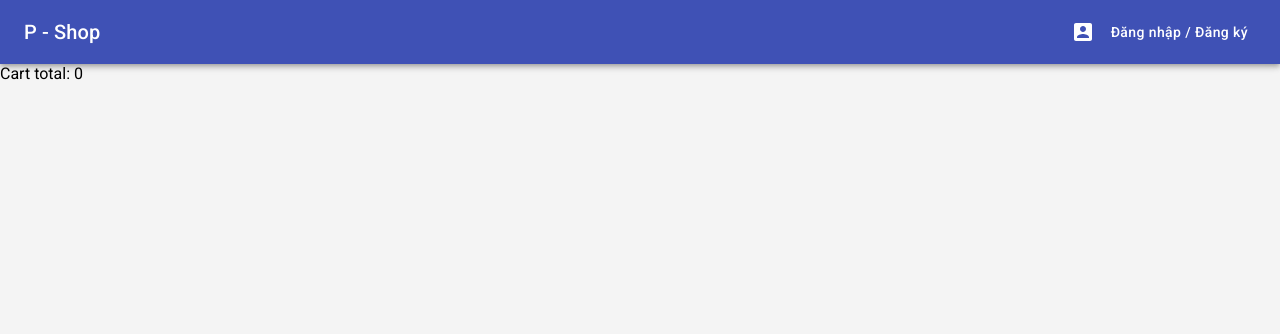
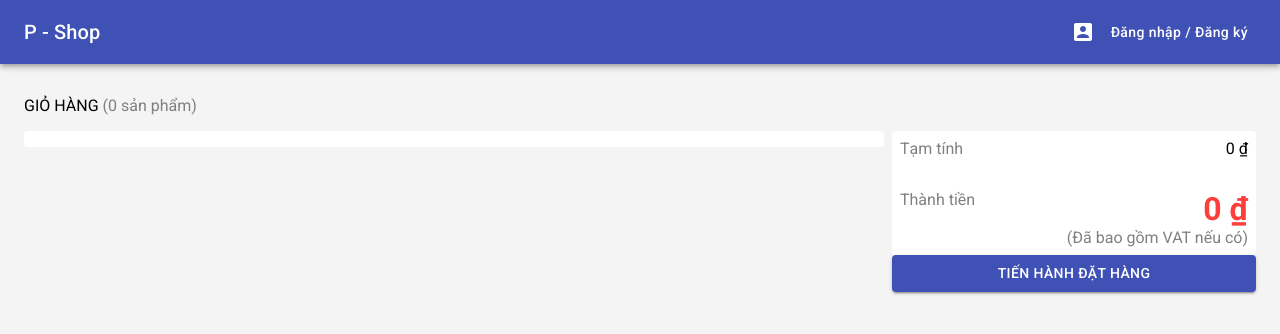
Before and after one commit to khanh2kjr/learn-reactjs, a React (Create React App) app: page /cart in a window 1280 px wide. Shown: the top 334 px of the page. Built offline with nearby package versions, Linux system fonts and the light colour scheme.

Commit message:
done module cart

```diff
--- a/src/components/form-controls/QuantityField.js
+++ b/src/components/form-controls/QuantityField.js
@@ -23,7 +23,7 @@ export default function QuantityField(props) {
         }) => {
           return (
             <>
-              <FormControl error={isTouched && invalid} fullWidth variant="outlined">
+              <FormControl  error={isTouched && invalid} fullWidth variant="outlined">
                 <InputLabel>{label}</InputLabel>
                 <OutlinedInput
                   name={name}
--- a/src/features/Cart/cartSlice.js
+++ b/src/features/Cart/cartSlice.js
@@ -31,7 +31,7 @@ const cartSlice = createSlice({
       const index = state.cartItems.findIndex(x => x.id === id)
 
       if (index >= 0) {
-        state.cartItems[index].quantity = quantity
+        state.cartItems[index].quantity = Number.parseInt(quantity)
       }
     },
     removeFromCart(state, action) {
--- /dev/null
+++ b/src/features/Cart/components/CartItem.js
@@ -0,0 +1,144 @@
+import { Box, makeStyles, Typography } from '@material-ui/core'
+import { STATIC_HOST, THUMBNAIL_PLACEHOLDER } from 'constants/index'
+import React, { useState } from 'react'
+import { useDispatch } from 'react-redux'
+import { formatPrice } from 'utils'
+import { removeFromCart } from '../cartSlice'
+import './quantityField.css'
+const useStyles = makeStyles((theme) => ({
+  root: {
+    display: 'flex',
+    justifyContent: 'space-between',
+    alignItems: 'center'
+  },
+  boxImg: {
+    marginRight: '1rem',
+    width: '20%'
+  },
+  typo: {
+    width: '50%'
+  },
+  price: {
+    display: 'flex',
+    flexDirection: 'column',
+    alignItems: 'center',
+    justifyContent: 'center'
+  },
+  salePrice: {
+    fontWeight: 'bold'
+  },
+  originalPrice: {
+    fontSize: '.9rem',
+    '& > span:nth-child(1)': {
+      color: 'grey',
+      textDecoration: 'line-through'
+    }
+  },
+  quantity: {
+    display: 'flex',
+    '& > button': {
+      width: '30px',
+      height: '30px'
+    }
+  },
+  quantityField: {
+    width: '30px',
+    height: '30px',
+    padding: '0 2px',
+    dispay: 'flex',
+    justifyContent: 'center'
+  },
+  remove: {
+    color: '#303f9f',
+    cursor: 'pointer',
+    '&:hover': {
+      color: 'red',
+      textDecoration: 'underline'
+    }
+  }
+}))
+
+export default function CartItem({ item, onCountChange }) {
+  const classes = useStyles()
+  const dispatch = useDispatch()
+  const [value, setValue] = useState(() => {
+    return item.quantity
+  })
+  const { product } = item
+  const thumbnailUrl = product.thumbnail
+    ? `${STATIC_HOST}${product.thumbnail?.url}`
+    : THUMBNAIL_PLACEHOLDER
+
+  const handleCountChange = (e) => {
+    const newValue = e.target.value
+
+    if (newValue >= 0) {
+      setValue(newValue)
+      onCountChange({
+        id: product.id,
+        quantity: newValue
+      })
+    }
+  }
+
+  const handleDecrement = () => {
+    const newValue = value - 1
+
+    if (newValue >= 0) {
+      setValue(newValue)
+      onCountChange({
+        id: product.id,
+        quantity: newValue
+      })
+    }
+  }
+
+  const handleIncrement = () => {
+    const newValue = value + 1
+
+    if (newValue >= 0) {
+      setValue(newValue)
+      onCountChange({
+        id: product.id,
+        quantity: newValue
+      })
+    }
+  }
+
+  const handleRemoveItem = () => {
+    const action = removeFromCart(product.id)
+
+    dispatch(action)
+  }
+
+  return (
+    <Box className={classes.root}>
+      <Box className={classes.boxImg}>
+        <img src={thumbnailUrl} alt={product.name} width="100%" />
+      </Box>
+      <Box className={classes.typo}>
+        <Typography>{product.shortDescription}</Typography>
+        <span className={classes.remove} onClick={handleRemoveItem}>Xóa</span>
+      </Box>
+      <Box className={classes.price}>
+        <span className={classes.salePrice}>{formatPrice(product.salePrice)}</span>
+        {product.promotionPercent > 0 && (
+          <span className={classes.originalPrice}>
+            <span>{`${formatPrice(product.originalPrice)}`}</span>
+            <span>{` | -${product.promotionPercent}%`}</span>
+          </span>
+        )}
+      </Box>
+      <Box className={classes.quantity}>
+        <button onClick={handleDecrement}>-</button>
+        <input
+          className={classes.quantityField}
+          type="number"
+          value={value}
+          onChange={handleCountChange}
+        />
+        <button onClick={handleIncrement}>+</button>
+      </Box>
+    </Box>
+  )
+}
--- /dev/null
+++ b/src/features/Cart/components/CartList.js
@@ -0,0 +1,31 @@
+import { Box, makeStyles, Paper } from '@material-ui/core'
+import React from 'react'
+import CartItem from './CartItem'
+
+const useStyles = makeStyles((theme) => ({
+  pd20: {
+    padding: theme.spacing(1)
+  }
+}))
+
+function CartList(props) {
+  const classes = useStyles()
+
+  const { cartItems, onCountChange } = props
+
+  const handleCountChange = (value) => {
+    onCountChange?.(value)
+  }
+
+  const renderCartItem = cartItems.map((item) => {
+    return <CartItem key={item.id} item={item} onCountChange={handleCountChange} />
+  })
+
+  return (
+    <Paper elevation={0} className={classes.pd20}>
+      <Box component="ul">{renderCartItem}</Box>
+    </Paper>
+  )
+}
+
+export default React.memo(CartList)
--- /dev/null
+++ b/src/features/Cart/components/Pay.js
@@ -0,0 +1,34 @@
+import { Box, makeStyles } from '@material-ui/core'
+import ButtonField from 'components/form-controls/ButtonField'
+import React from 'react'
+import { formatPrice } from './../../../utils/common'
+
+const useStyles = makeStyles((theme) => ({
+  box: {
+    display: 'flex',
+    justifyContent: 'space-between',
+    color: 'grey'
+  }
+}))
+
+export default function Pay({ cartTotal }) {
+  const classes = useStyles()
+
+  return (
+    <Box className={classes.root}>
+      <Box className={classes.box} style={{ marginBottom: '2rem' }}>
+        <span>Tạm tính</span>
+        <span style={{ color: 'black' }}>{formatPrice(cartTotal)}</span>
+      </Box>
+      <Box className={classes.box}>
+        <span>Thành tiền</span>
+        <span style={{display: 'flex', flexDirection: 'column', alignItems: 'flex-end'}}>
+          <span style={{ color: '#FE3E3A', fontWeight: 'bold', fontSize: '2rem' }}>
+            {formatPrice(cartTotal)}
+          </span>
+          <span>(Đã bao gồm VAT nếu có)</span>
+        </span>
+      </Box>
+    </Box>
+  )
+}
--- /dev/null
+++ b/src/features/Cart/components/quantityField.css
@@ -0,0 +1,5 @@
+input::-webkit-outer-spin-button,
+input::-webkit-inner-spin-button {
+  -webkit-appearance: none;
+  margin: 0;
+}
--- a/src/features/Cart/index.js
+++ b/src/features/Cart/index.js
@@ -1,9 +1,79 @@
-import React from 'react'
-import { useSelector } from 'react-redux'
+import { Box, Container, Grid, makeStyles, Paper } from '@material-ui/core'
+import ButtonField from 'components/form-controls/ButtonField'
+import { cartItemsCountSelector } from 'features/Cart/selectors'
+import { React } from 'react'
+import { useDispatch, useSelector } from 'react-redux'
+import { setQuantity } from './cartSlice'
+import CartList from './components/CartList'
+import Pay from './components/Pay'
 import { cartTotalSelector } from './selectors'
 
+const useStyles = makeStyles((theme) => ({
+  root: {},
+  left: {
+    width: '70%'
+  },
+  right: {
+    flex: '1 1 0'
+  },
+  pd20: {
+    padding: theme.spacing(1),
+  },
+  countBox: {
+    marginBottom: theme.spacing(2),
+    display: 'inline-block'
+  },
+  count: {
+    color: 'grey',
+    fontSize: '1rem'
+  }
+}))
+
 export default function CartFeature() {
+  const classes = useStyles()
   const cartTotal = useSelector(cartTotalSelector)
+  const cartItemCount = useSelector(cartItemsCountSelector)
+  const cartItems = useSelector((state) => state.cart.cartItems)
+  const dispatch = useDispatch()
 
-  return <div>Cart total: {cartTotal}</div>
+  const handleCountChange = (value) => {
+    const action = setQuantity({
+      ...value,
+      quantity: Number.parseInt(value.quantity)
+    })
+
+    dispatch(action)
+  }
+
+  return (
+    <Box pt={4}>
+      <Container>
+        <Box component="span" className={classes.countBox}>
+          GIỎ HÀNG{' '}
+          <Box
+            className={classes.count}
+            component="span"
+          >{`(${cartItemCount} sản phẩm)`}</Box>
+        </Box>
+        <Grid container spacing={1}>
+          <Grid className={classes.left} item>
+            <CartList
+              onCountChange={handleCountChange}
+              cartTotal={cartTotal}
+              cartItemCount={cartItemCount}
+              cartItems={cartItems}
+            />
+          </Grid>
+          <Grid className={classes.right} item>
+            <Paper elevation={0} className={classes.pd20}>
+              <Pay cartTotal={cartTotal} />
+            </Paper>
+            <Box>
+              <ButtonField text="Tiến hành đặt hàng" />
+            </Box>
+          </Grid>
+        </Grid>
+      </Container>
+    </Box>
+  )
 }
```
